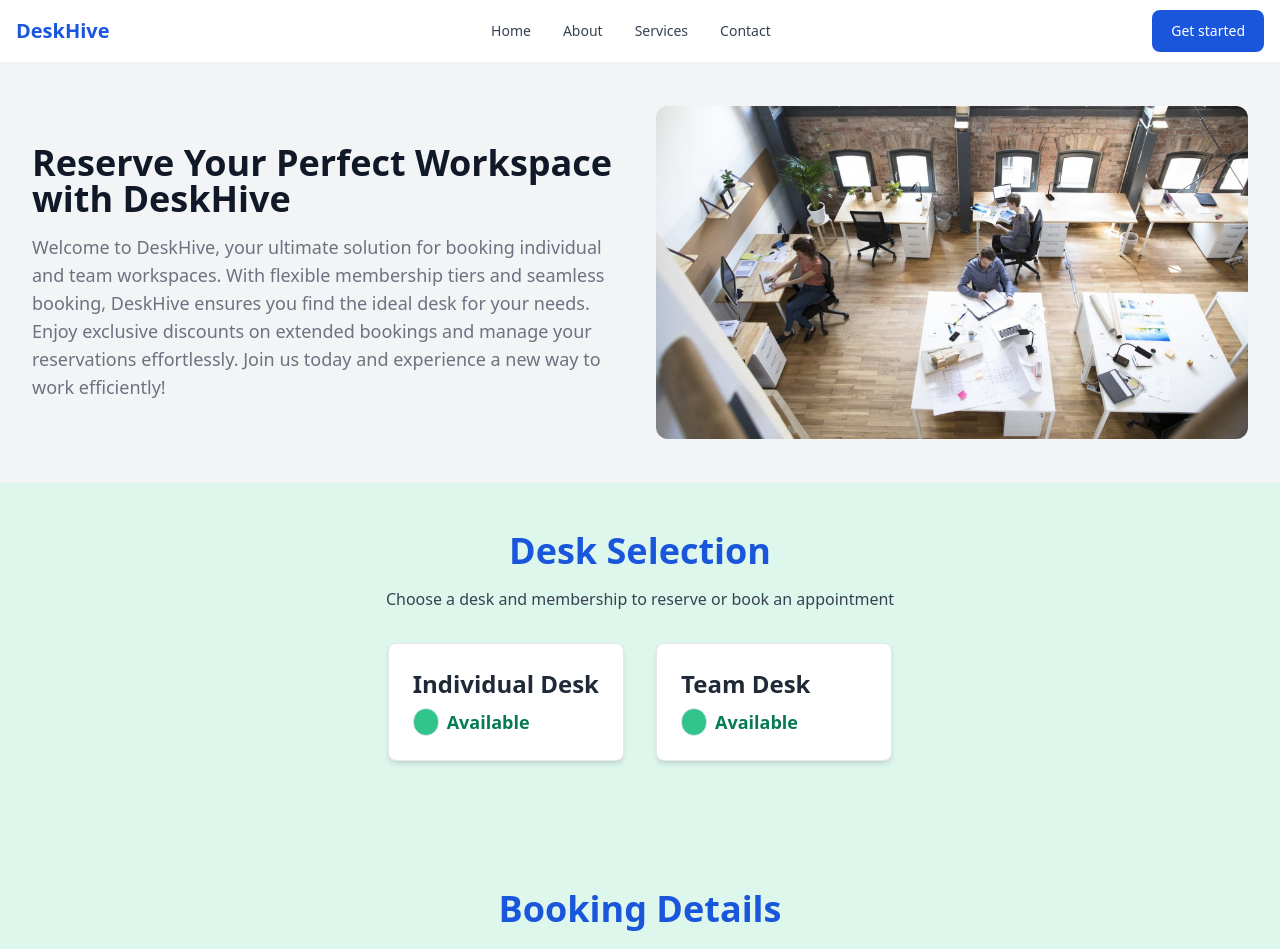
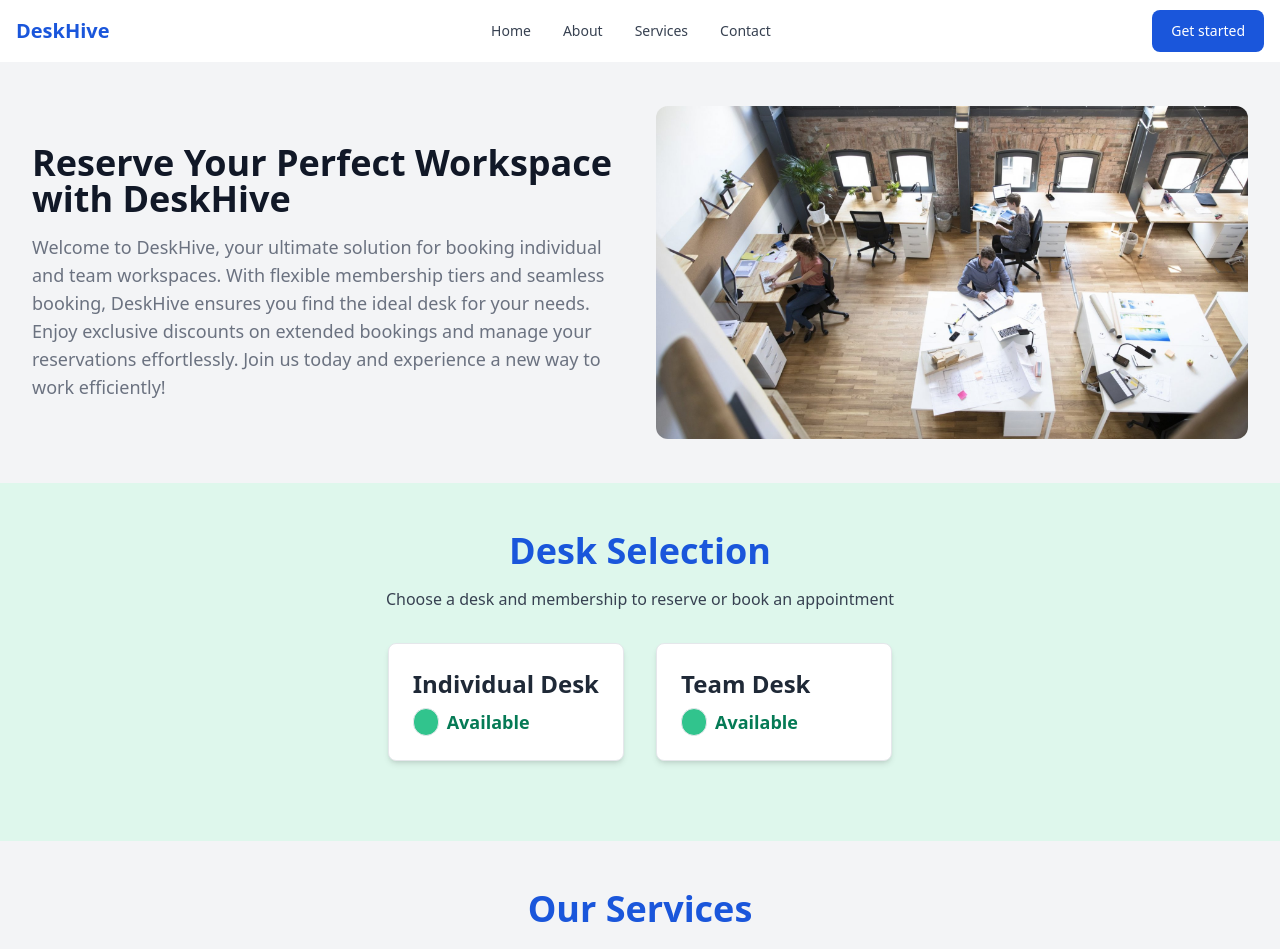
Before and after one commit to tessyjonburica/DeskHive, a React (Vite) app in the folder deskhive/: page / in a window 1280 px wide. Shown: the top 949 px of the page. Built offline with nearby package versions, Linux system fonts and the light colour scheme.

Commit message:
Remove BookingDetails component from Home page

```diff
--- a/deskhive/src/pages/Home.jsx
+++ b/deskhive/src/pages/Home.jsx
@@ -15,7 +15,6 @@ function Home() {
       {/* <Features /> */}
       {/* <Clients /> */}
       <DeskSelection />
-      <BookingDetails/>
       <Services/>
     </>
   );
```
